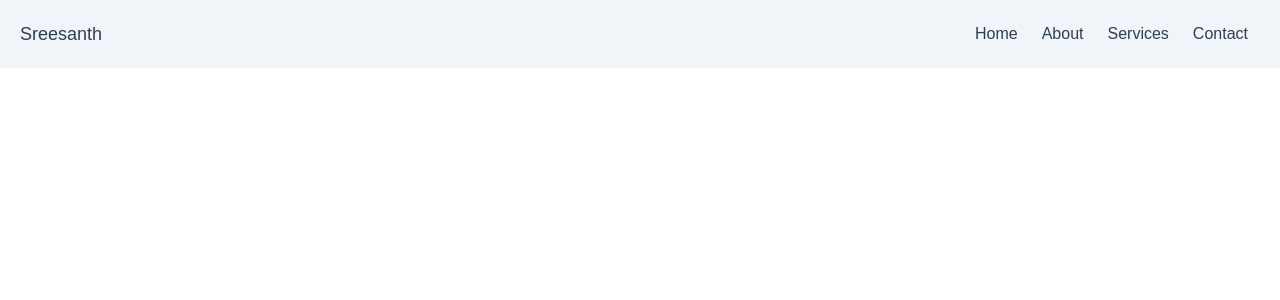
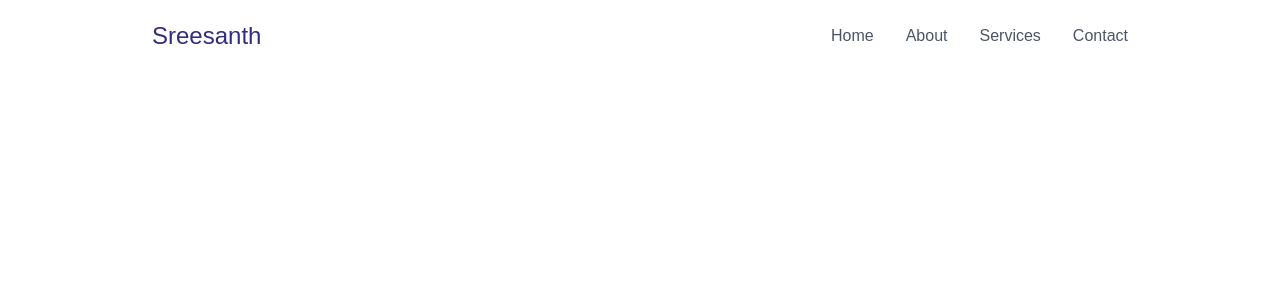
Before and after one commit to Sreesanth46/sreesanth.me, a Vue app: page / in a window 1280 px wide. Shown: the top 300 px of the page. Built offline with nearby package versions, Linux system fonts and the light colour scheme.

Commit message:
style: nav

```diff
--- a/src/components/Navbar.vue
+++ b/src/components/Navbar.vue
@@ -1,36 +1,40 @@
 <template>
-    <header class="bg-slate-100">
-      <nav class="flex items-center mx-auto justify-between p-5">
-          <div class="text-lg">
-            Sreesanth
+    <nav class="w-full fixed top-0 bg-white">
+        <div class="container mx-auto py-5 flex items-center justify-between">
+            <div class="flex items-center gap-2">
+                <!-- Logo -->
+                <span class="text-2xl font-medium text-indigo-900"
+                    >Sreesanth</span
+                >
             </div>
-          <div class="flex">
+
+            <div class="hidden md:flex space-x-8 text-gray-600 font-medium">
                 <ul v-for="(item, index) in navMenu" :key="index">
-                <li class="px-3">
+                    <li class="hover:text-gray-400">
                         {{ item.name }}
                     </li>
                 </ul>
             </div>
+        </div>
     </nav>
-    </header>
 </template>
 
 <script setup>
 const navMenu = [
     {
-        name: "Home"
+        name: "Home",
     },
 
     {
-        name: "About"
+        name: "About",
     },
 
     {
-        name: "Services"
+        name: "Services",
     },
 
     {
-        name: "Contact"
+        name: "Contact",
     },
-]
+];
 </script>
```
Lines whose indentation alone changed are shown as unchanged.
